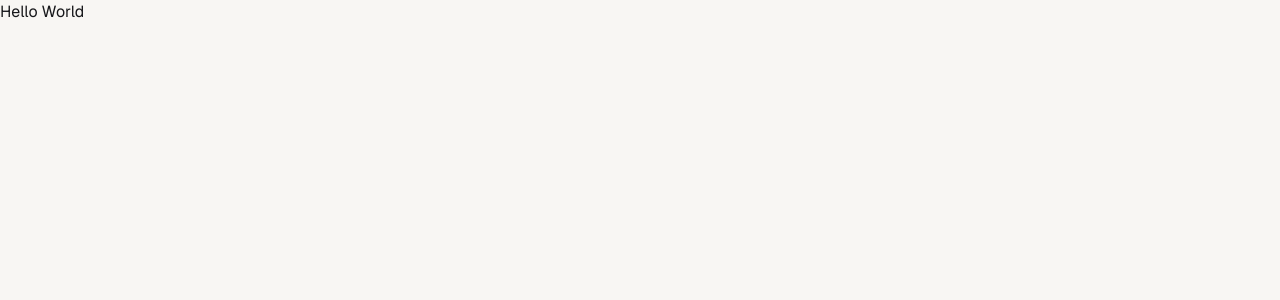
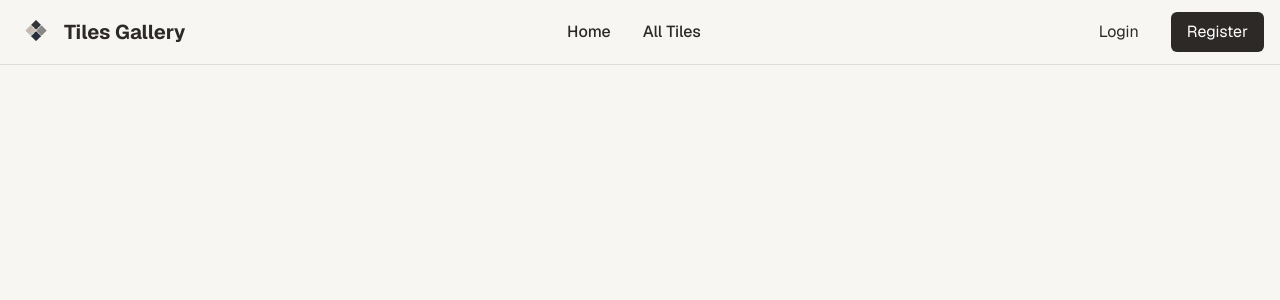
Before and after one commit to RedwanHaasaan/Tiles-Gallery, a Next.js app: page / in a window 1280 px wide. Shown: the top 300 px of the page. Built offline with nearby package versions, Linux system fonts and the light colour scheme.

Commit message:
Feat: responsive navbar

```diff
--- a/package.json
+++ b/package.json
@@ -9,6 +9,7 @@
     "lint": "eslint"
   },
   "dependencies": {
+    "lucide-react": "^1.3.0",
     "next": "16.2.4",
     "react": "19.2.4",
     "react-dom": "19.2.4"
--- a/src/app/layout.js
+++ b/src/app/layout.js
@@ -1,7 +1,5 @@
 import { Geist, Geist_Mono } from "next/font/google";
 import "./globals.css";
-import Head from "next/head";
-
 const geistSans = Geist({
   variable: "--font-geist-sans",
   subsets: ["latin"],
@@ -24,7 +22,9 @@ export default function RootLayout({ children }) {
       data-theme="tiles" className="bg-[#f8f6f3] min-h-full flex flex-col"
       lang="en"
     >
-      <body className={`${geistSans.variable} ${geistMono.variable} font-sans antialiased min-h-screen`}>{children}</body>
+      <body className={`${geistSans.variable} ${geistMono.variable} font-sans antialiased min-h-screen`}>
+        {children}
+      </body>
     </html>
   );
 }
--- a/src/app/page.js
+++ b/src/app/page.js
@@ -1,9 +1,9 @@
-import Image from "next/image";
+import Navbar from "@/components/Navbar";
 
 export default function Home() {
   return (
     <div>
-      <h1> Hello World </h1>
+      <Navbar/>
     </div>
   );
 }
--- /dev/null
+++ b/src/components/Navbar.jsx
@@ -0,0 +1,112 @@
+"use client";
+
+import { Menu, X } from "lucide-react";
+import Image from "next/image";
+import Link from "next/link";
+import { useState } from "react";
+
+const Navbar = () => {
+  const [open, setOpen] = useState(false);
+
+  const navLinks = [
+    { href: "/", label: "Home" },
+    { href: "/tiles", label: "All Tiles" },
+  ];
+
+  return (
+    <nav className="bg-[#f8f6f3] border-b border-[#e0dcd6] sticky top-0 z-50">
+      <div className="max-w-7xl mx-auto px-4">
+        {/* Top Row */}
+        <div className="flex items-center justify-between h-16">
+          {/* LEFT: Logo + Name */}
+          <Link href="/" className="flex items-center gap-2">
+            <div className="w-10 h-10 rounded-lg flex items-center justify-center">
+              <Image
+                src="/tiles-gallery-logo.png"
+                alt="Tiles Gallery Logo"
+                width={40}
+                height={40}
+              />
+            </div>
+            <span className="text-xl font-bold text-[#2d2926]">
+              Tiles Gallery
+            </span>
+          </Link>
+
+          {/* MIDDLE: Nav Links (Desktop) */}
+          <div className="hidden md:flex items-center gap-8">
+            {navLinks.map((link) => (
+              <Link
+                key={link.href}
+                href={link.href}
+                className="text-[#2d2926] font-medium hover:text-[#c9a87c] transition"
+              >
+                {link.label}
+              </Link>
+            ))}
+          </div>
+
+          {/* RIGHT: Auth Buttons (Desktop) */}
+          <div className="hidden md:flex items-center gap-4">
+            <Link
+              href="/login"
+              className="px-4 py-2 rounded-md text-[#2d2926] hover:bg-[#e8e4df]"
+            >
+              Login
+            </Link>
+            <Link
+              href="/register"
+              className="px-4 py-2 rounded-md bg-[#2d2926] text-white hover:bg-black"
+            >
+              Register
+            </Link>
+          </div>
+
+          {/* MOBILE MENU BUTTON */}
+          <button className="md:hidden" onClick={() => setOpen(!open)}>
+            {open ? <X /> : <Menu />}
+          </button>
+        </div>
+        {/* MOBILE MENU */}
+        {open && (
+          <div className="md:hidden mt-2 border-t border-[#e0dcd6] bg-[#f8f6f3]">
+            {/* NAV LINKS */}
+            <div className="flex flex-col items-center">
+              {navLinks.map((link) => (
+                <Link
+                  key={link.href}
+                  href={link.href}
+                  onClick={() => setOpen(false)}
+                  className="px-4 py-3 text-[#2d2926] font-medium hover:bg-[#e8e4df] transition"
+                >
+                  {link.label}
+                </Link>
+              ))}
+            </div>
+
+            {/* AUTH SECTION */}
+            <div className="border-t border-[#e0dcd6] px-4 py-3 flex flex-col gap-2">
+              <Link
+                href="/login"
+                onClick={() => setOpen(false)}
+                className="w-full py-2 text-center border border-[#2d2926] rounded-md text-[#2d2926] hover:bg-[#e8e4df] transition"
+              >
+                Login
+              </Link>
+
+              <Link
+                href="/register"
+                onClick={() => setOpen(false)}
+                className="w-full py-2 text-center rounded-md bg-[#2d2926] text-white hover:bg-[#1a1a1a] transition"
+              >
+                Register
+              </Link>
+            </div>
+          </div>
+        )}
+      </div>
+    </nav>
+  );
+};
+
+export default Navbar;
```
Also changed, not shown: public/tiles-gallery-Logo.png (added), 1 other file (tests, documents, lock files or other folders).
